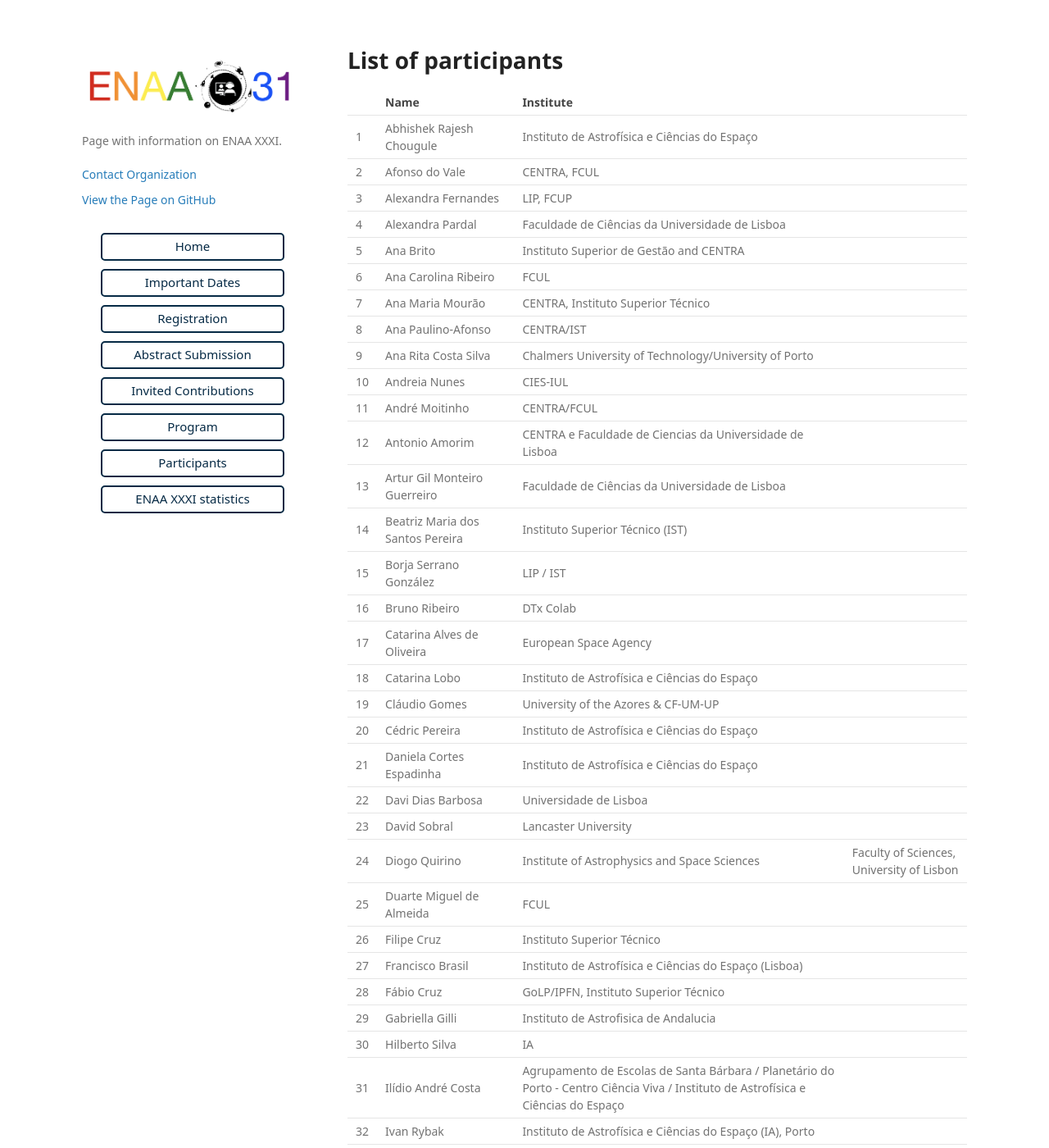
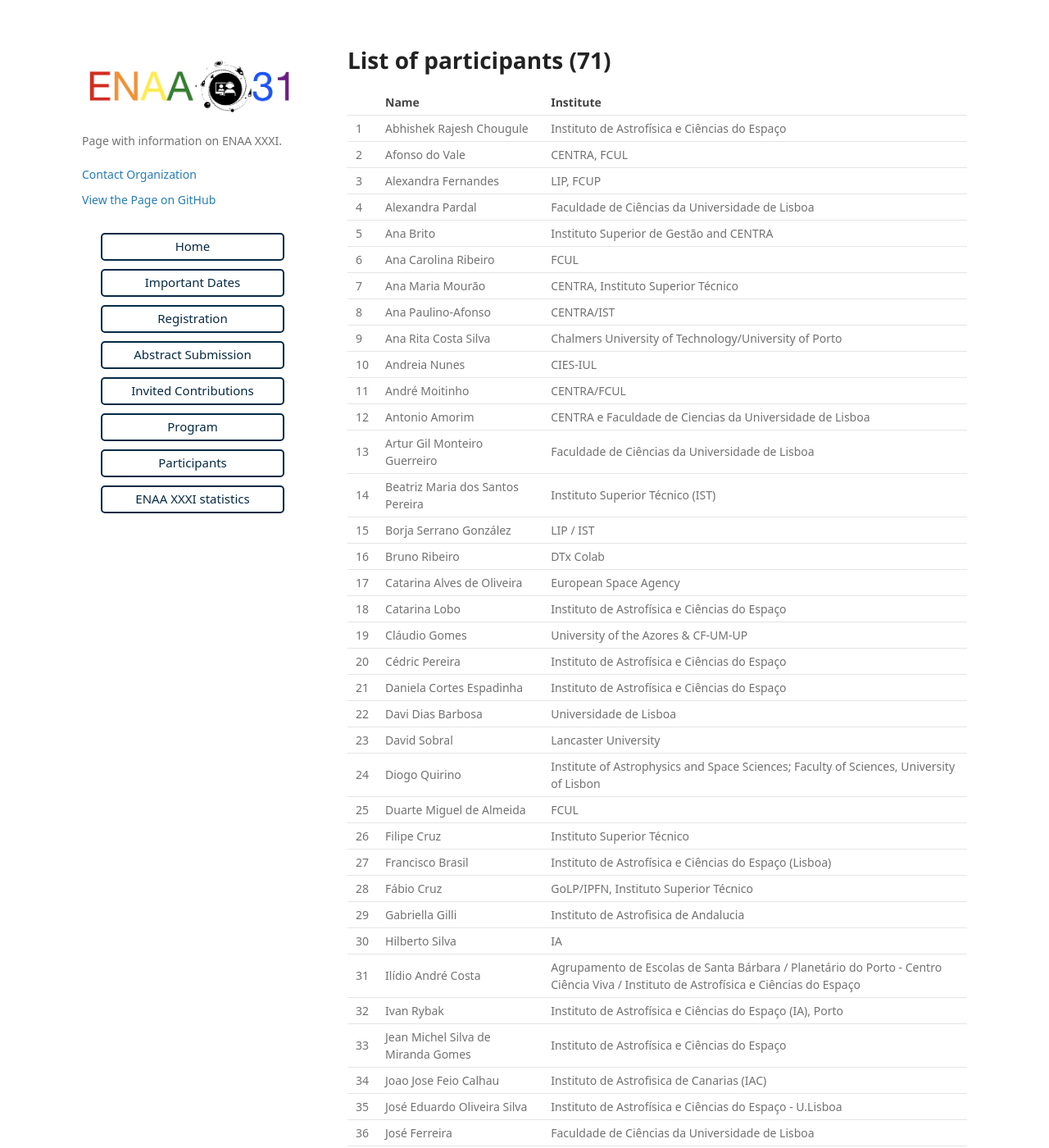
Before and after one commit to ENAAXXXI/ENAAXXXI.github.io, a Jekyll site: the page built from participants.md, in a window 1280 px wide and 1400 px high. Shown: the whole window at 82% size. Built offline with Jekyll 4.4.1, drawn with Linux system fonts in a browser that asks for light colours; some web fonts are replaced; our own code applies the rules of GitHub Pages for plain Markdown files.

Commit message:
updated participants

```diff
--- a/participants.md
+++ b/participants.md
@@ -1,4 +1,4 @@
-# List of participants
+# List of participants (71)
 
 |    | Name        | Institute |
 | -- | ----------- | ----------- |
@@ -25,7 +25,7 @@
 | 21 | Daniela Cortes Espadinha | Instituto de Astrofísica e Ciências do Espaço |
 | 22 | Davi Dias Barbosa | Universidade de Lisboa |
 | 23 | David Sobral | Lancaster University |
-| 24 | Diogo Quirino | Institute of Astrophysics and Space Sciences | Faculty of Sciences, University of Lisbon |
+| 24 | Diogo Quirino | Institute of Astrophysics and Space Sciences; Faculty of Sciences, University of Lisbon |
 | 25 | Duarte Miguel de Almeida | FCUL |
 | 26 | Filipe Cruz | Instituto Superior Técnico |
 | 27 | Francisco Brasil | Instituto de Astrofísica e Ciências do Espaço (Lisboa) |
```
